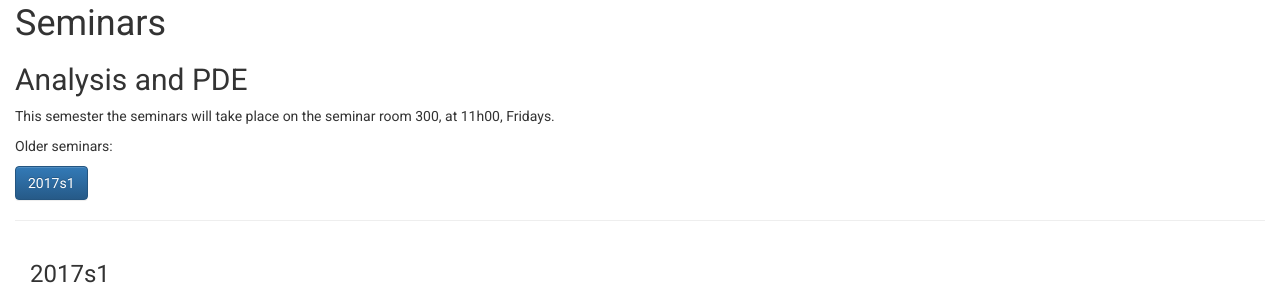
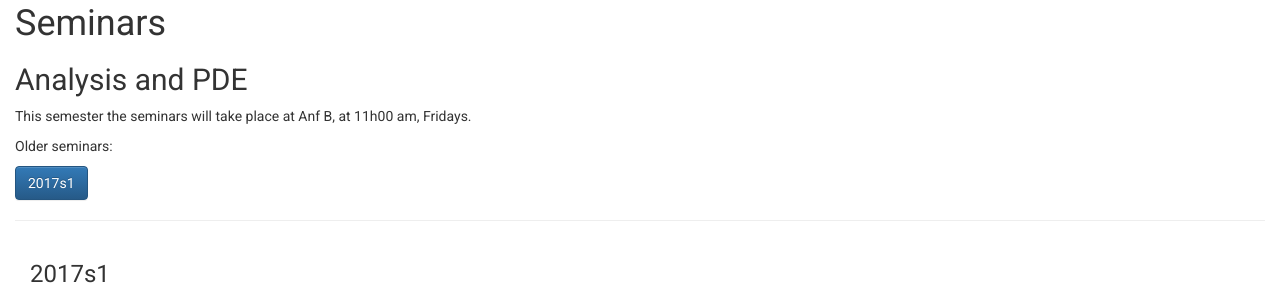
Before and after one commit to ufpr-pde/ufpr-opt.github.io, a Jekyll site: the page built from d_seminars.md, in a window 1280 px wide. Shown: the part 144-442 px from the top of the page. Built offline with Jekyll 4.4.1, drawn with Linux system fonts in a browser that asks for light colours; some web fonts are replaced.

Commit message:
Update d_seminars.md

```diff
--- a/d_seminars.md
+++ b/d_seminars.md
@@ -10,7 +10,7 @@ semesters:
 
 <h2> Analysis and PDE  </h2>
 
-This semester the seminars will take place on the seminar room 300, at 11h00,
+This semester the seminars will take place at Anf B, at 11h00 am,
 Fridays.
 
 Older seminars:
```
